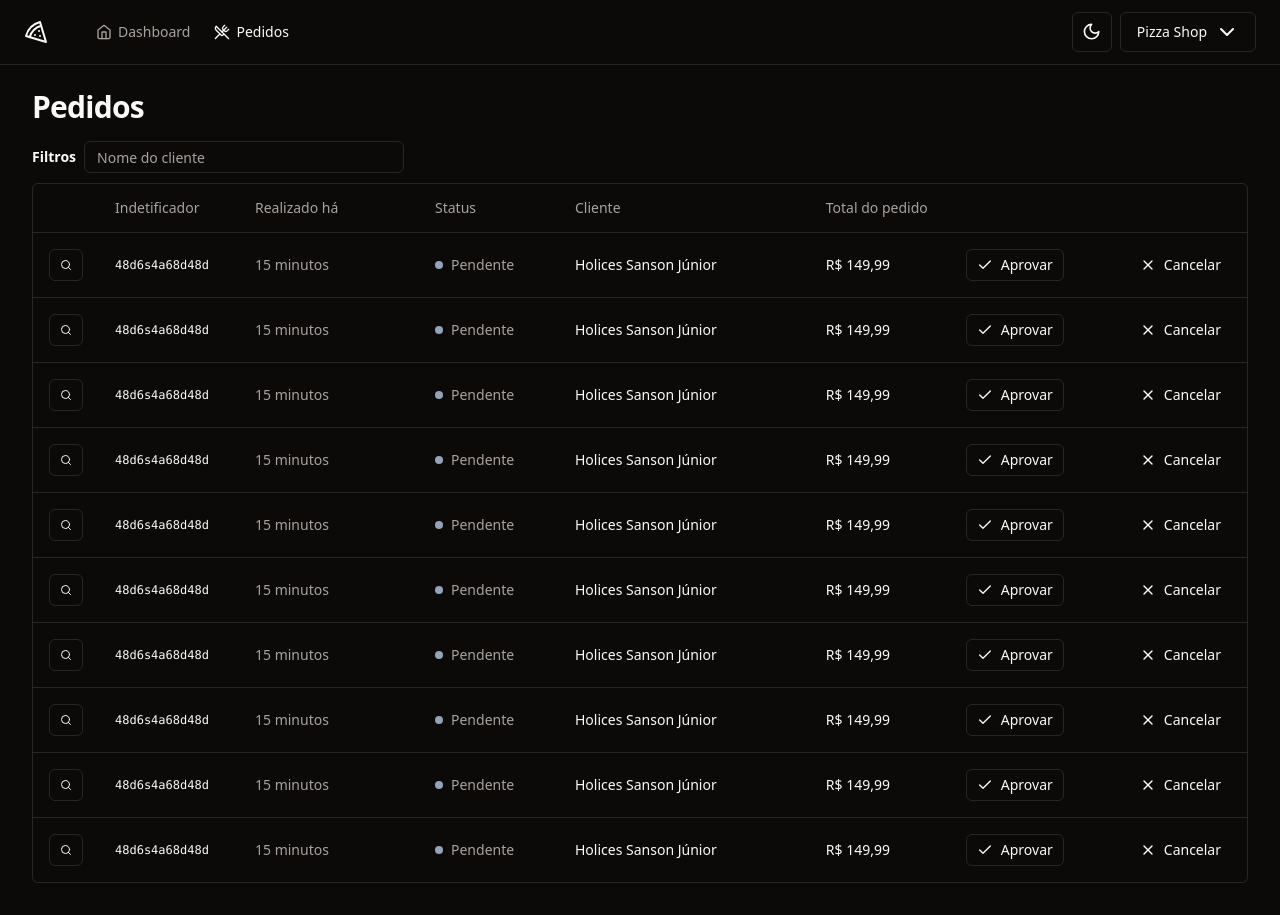
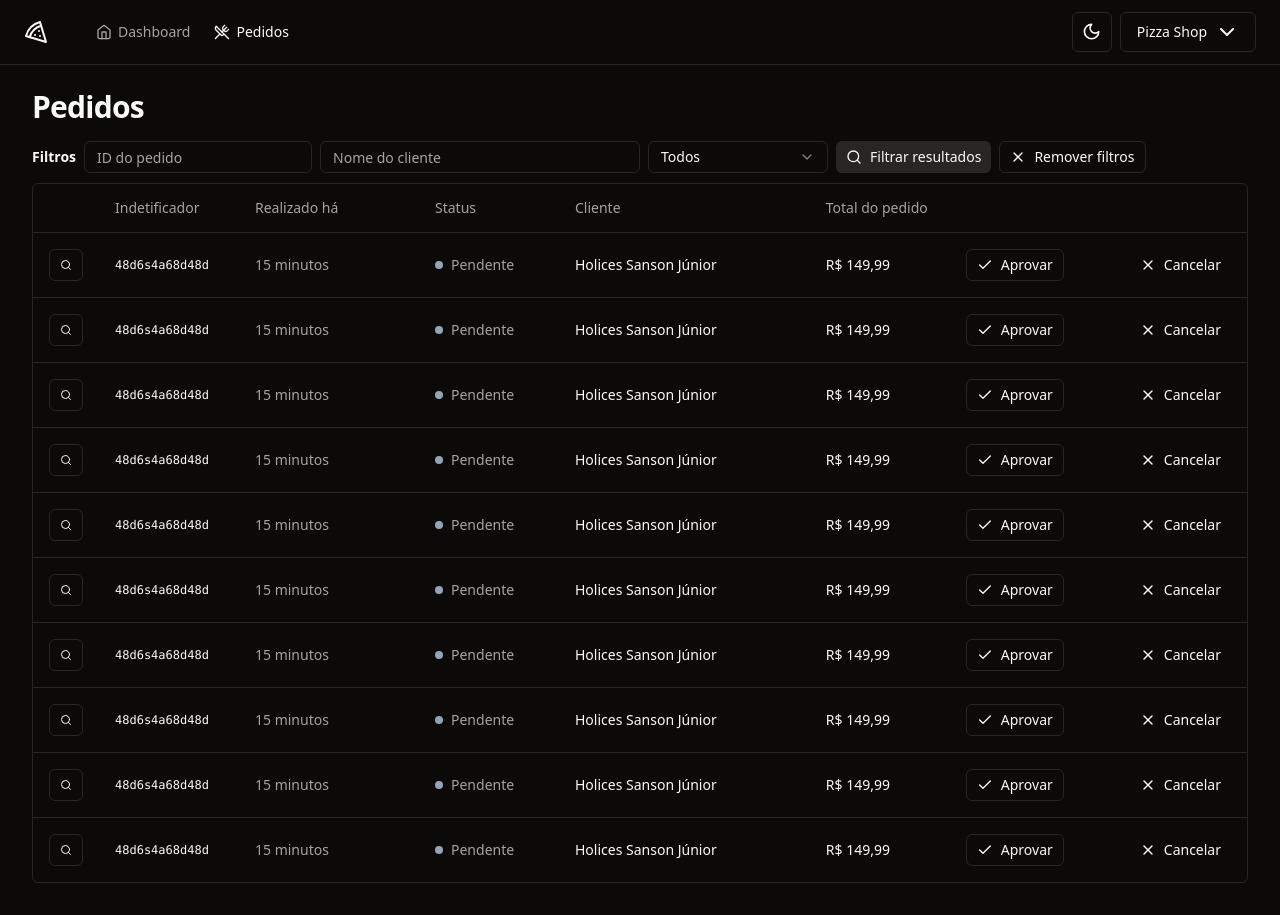
Before and after one commit to holices/pizzashop-web, a React (Vite) app: page /orders in a window 1280 px wide. Built offline with nearby package versions, Linux system fonts and the light colour scheme.

Commit message:
✨ feat: Created order filter

```diff
--- /dev/null
+++ b/src/pages/app/orders/order-table-filters.tsx
@@ -0,0 +1,44 @@
+import { Search, X } from 'lucide-react'
+
+import { Button } from '@/components/ui/button'
+import { Input } from '@/components/ui/input'
+import {
+  Select,
+  SelectContent,
+  SelectItem,
+  SelectTrigger,
+  SelectValue,
+} from '@/components/ui/select'
+
+export function OrderTableFilters() {
+  return (
+    <form className="flex items-center gap-2">
+      <span className="text-sm font-semibold">Filtros</span>
+      <Input placeholder="ID do pedido" className="h-8 w-auto" />
+      <Input placeholder="Nome do cliente" className="h-8 w-[320px]" />
+      <Select defaultValue="all">
+        <SelectTrigger className="h-8 w-[180px]">
+          <SelectValue />
+        </SelectTrigger>
+        <SelectContent>
+          <SelectItem value="all">Todos</SelectItem>
+          <SelectItem value="pending">Pendente</SelectItem>
+          <SelectItem value="canceled">Cancelado</SelectItem>
+          <SelectItem value="processing">Em preparo</SelectItem>
+          <SelectItem value="delivering">Em entrega</SelectItem>
+          <SelectItem value="delivered">Entregue</SelectItem>
+        </SelectContent>
+      </Select>
+
+      <Button type="submit" variant="secondary" size="xs">
+        <Search className="mr-2 h-4 w-4" />
+        Filtrar resultados
+      </Button>
+
+      <Button type="button" variant="outline" size="xs">
+        <X className="mr-2 h-4 w-4" />
+        Remover filtros
+      </Button>
+    </form>
+  )
+}
--- /dev/null
+++ b/src/pages/app/orders/order-table-row.tsx
@@ -0,0 +1,41 @@
+import { Check, Search, X } from 'lucide-react'
+
+import { Button } from '@/components/ui/button'
+import { TableCell, TableRow } from '@/components/ui/table'
+
+export function OrderTableRow() {
+  return (
+    <TableRow>
+      <TableCell>
+        <Button variant="outline" size="xs">
+          <Search className="h-3 w-3" />
+          <span className="sr-only">Detalhes do pedido</span>
+        </Button>
+      </TableCell>
+      <TableCell className="font-mono text-xs font-medium">
+        48d6s4a68d48d
+      </TableCell>
+      <TableCell className="text-muted-foreground">15 minutos</TableCell>
+      <TableCell>
+        <div className="flex items-center gap-2">
+          <span className="h-2 w-2 rounded-full bg-slate-400" />
+          <span className="font-medium text-muted-foreground">Pendente</span>
+        </div>
+      </TableCell>
+      <TableCell className="font-medium">Holices Sanson Júnior</TableCell>
+      <TableCell className="font-medium">R$ 149,99</TableCell>
+      <TableCell>
+        <Button variant="outline" size="xs">
+          <Check className="mr-2 h-4 w-4" />
+          Aprovar
+        </Button>
+      </TableCell>
+      <TableCell>
+        <Button variant="ghost" size="xs">
+          <X className="mr-2 h-4 w-4" />
+          Cancelar
+        </Button>
+      </TableCell>
+    </TableRow>
+  )
+}
--- a/src/pages/app/orders/orders.tsx
+++ b/src/pages/app/orders/orders.tsx
@@ -1,16 +1,15 @@
-import { ArrowRight, Check, Search, X } from 'lucide-react'
 import { Helmet } from 'react-helmet-async'
 
-import { Button } from '@/components/ui/button'
-import { Input } from '@/components/ui/input'
 import {
   Table,
   TableBody,
-  TableCell,
   TableHead,
   TableHeader,
   TableRow,
 } from '@/components/ui/table'
+
+import { OrderTableFilters } from './order-table-filters'
+import { OrderTableRow } from './order-table-row'
 
 export function Orders() {
   return (
@@ -19,11 +18,9 @@
       <div className="flex-col gap-4">
         <h1 className="text-3xl font-bold tracking-tight">Pedidos</h1>
       </div>
+
       <div className="space-y-2.5">
-        <form className="flex items-center gap-2">
-          <span className="text-sm font-semibold">Filtros</span>
-          <Input placeholder="Nome do cliente" className="h-8 w-[320px]" />
-        </form>
+        <OrderTableFilters />
 
         <div className="rounded-md border">
           <Table>
@@ -42,46 +39,7 @@
 
             <TableBody>
               {Array.from({ length: 10 }).map((_, i) => {
-                return (
-                  <TableRow key={i}>
-                    <TableCell>
-                      <Button variant="outline" size="xs">
-                        <Search className="h-3 w-3" />
-                        <span className="sr-only">Detalhes do pedido</span>
-                      </Button>
-                    </TableCell>
-                    <TableCell className="font-mono text-xs font-medium">
-                      48d6s4a68d48d
-                    </TableCell>
-                    <TableCell className="text-muted-foreground">
-                      15 minutos
-                    </TableCell>
-                    <TableCell>
-                      <div className="flex items-center gap-2">
-                        <span className="h-2 w-2 rounded-full bg-slate-400" />
-                        <span className="font-medium text-muted-foreground">
-                          Pendente
-                        </span>
-                      </div>
-                    </TableCell>
-                    <TableCell className="font-medium">
-                      Holices Sanson Júnior
-                    </TableCell>
-                    <TableCell className="font-medium">R$ 149,99</TableCell>
-                    <TableCell>
-                      <Button variant="outline" size="xs">
-                        <Check className="mr-2 h-4 w-4" />
-                        Aprovar
-                      </Button>
-                    </TableCell>
-                    <TableCell>
-                      <Button variant="ghost" size="xs">
-                        <X className="mr-2 h-4 w-4" />
-                        Cancelar
-                      </Button>
-                    </TableCell>
-                  </TableRow>
-                )
+                return <OrderTableRow key={i} />
               })}
             </TableBody>
           </Table>
```
